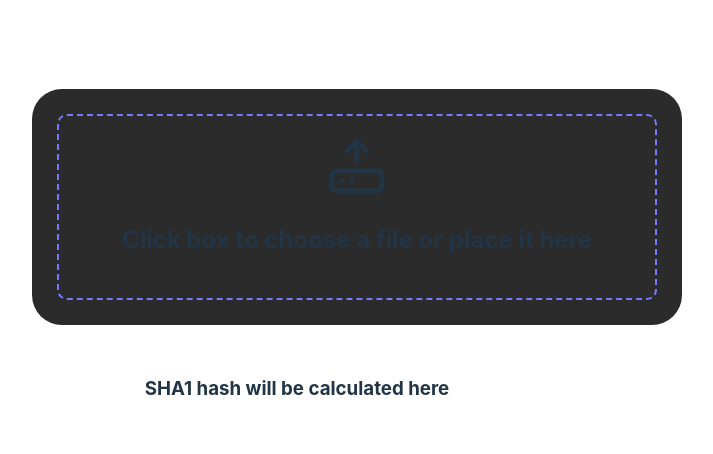
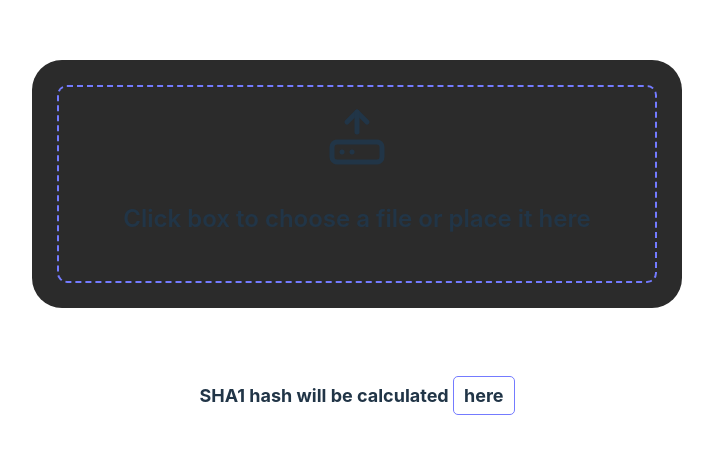
Before and after one commit to gl-el/files-hash, a React (Vite) app: page / in a window 1280 px wide. Shown: the part 154-608 px from the top of the page, without its empty margins (283-996 px from the left). Built offline with nearby package versions, Linux system fonts and the light colour scheme.

Commit message:
feat: tune styles

```diff
--- a/src/components/CopyButton/CopyButton.module.css
+++ b/src/components/CopyButton/CopyButton.module.css
@@ -11,8 +11,10 @@
   box-sizing: border-box;
   position: absolute;
   width: 150%;
-  top: 60px;
+  top: 80px;
   left: -25%;
+  font-size: 14px;
+  font-weight: 400;
   text-align: center;
   background: #2b2b2b;
   padding: 10px;
--- a/src/components/CopyButton/CopyButton.tsx
+++ b/src/components/CopyButton/CopyButton.tsx
@@ -1,4 +1,4 @@
-import { ClipboardCopy } from 'lucide-react';
+import { Copy } from 'lucide-react';
 import s from './CopyButton.module.css';
 import { useState, useEffect } from 'react';
 
@@ -21,11 +21,11 @@ export function CopyButton({ textToCopy }: { textToCopy: string }) {
   return (
     <div className={s.container}>
       <button className={s.button} onClick={handleCopy}>
-        <ClipboardCopy />
+        <Copy />
       </button>
       {copyStatus !== 'idle' && (
         <span className={s.label} role='tooltip'>
-          {copyStatus === 'success' ? 'Successful copied' : 'Error occurred'}
+          {copyStatus === 'success' ? 'Successfully copied' : 'Error occurred'}
         </span>
       )}
     </div>
--- a/src/components/HashCalc/HashCalc.module.css
+++ b/src/components/HashCalc/HashCalc.module.css
@@ -4,6 +4,8 @@
   flex-direction: column;
   align-items: center;
   justify-content: center;
+  font-size: 18px;
+  font-weight: 700;
 }
 
 .label {
@@ -12,12 +14,18 @@
 
 .hashContainer {
   margin-top: 50px;
+}
+
+.grid {
   display: grid;
   grid-template-columns: auto 100px;
   align-items: center;
   gap: 20px;
 }
 
-.hashContainer h3 {
-  margin: 0;
+.highlighted {
+  display: inline-block;
+  padding: 5px 10px;
+  border-radius: 5px;
+  border: 1px solid #747bff;
 }
--- a/src/components/HashCalc/HashCalc.tsx
+++ b/src/components/HashCalc/HashCalc.tsx
@@ -39,14 +39,18 @@ export function HashCalc() {
   return (
     <div className={s.container}>
       <InputFile onInputChange={handleFileInput} />
-      <div className={s.hashContainer}>
+      <div className={`${s.hashContainer} ${hash ? s.grid : ''}`}>
         {hash ? (
           <>
-            <h3>SHA1 hash: {hash}</h3>
+            <p>
+              SHA1 hash: <span className={s.highlighted}>{hash}</span>
+            </p>
             <CopyButton textToCopy={hash} />
           </>
         ) : (
-          <h3>SHA1 hash will be calculated here</h3>
+          <p>
+            SHA1 hash will be calculated <span className={s.highlighted}>here</span>
+          </p>
         )}
       </div>
     </div>
--- a/src/components/InputFile/InputFile.module.css
+++ b/src/components/InputFile/InputFile.module.css
@@ -3,6 +3,8 @@
   padding: 25px;
   background: #2b2b2b;
   border-radius: 30px;
+  font-size: 24px;
+  font-weight: 600;
 }
 
 .upload {
--- a/src/components/InputFile/InputFile.tsx
+++ b/src/components/InputFile/InputFile.tsx
@@ -22,9 +22,9 @@ export function InputFile({ onInputChange }: { onInputChange: (file: File) => vo
         onDrop={() => setIsDrag(false)}
       >
         <HardDriveUpload size={'60'} />
-        {!fileName && !isDrag && <h2>Click box to choose a file or place it here</h2>}
-        {isDrag && <h2>Drop file here</h2>}
-        {fileName && !isDrag && <h2>{fileName}</h2>}
+        {!fileName && !isDrag && <p>Click box to choose a file or place it here</p>}
+        {isDrag && <p>Drop file here</p>}
+        {fileName && !isDrag && <p>{fileName}</p>}
         <input type='file' onChange={handleFile} />
       </div>
     </div>
```
